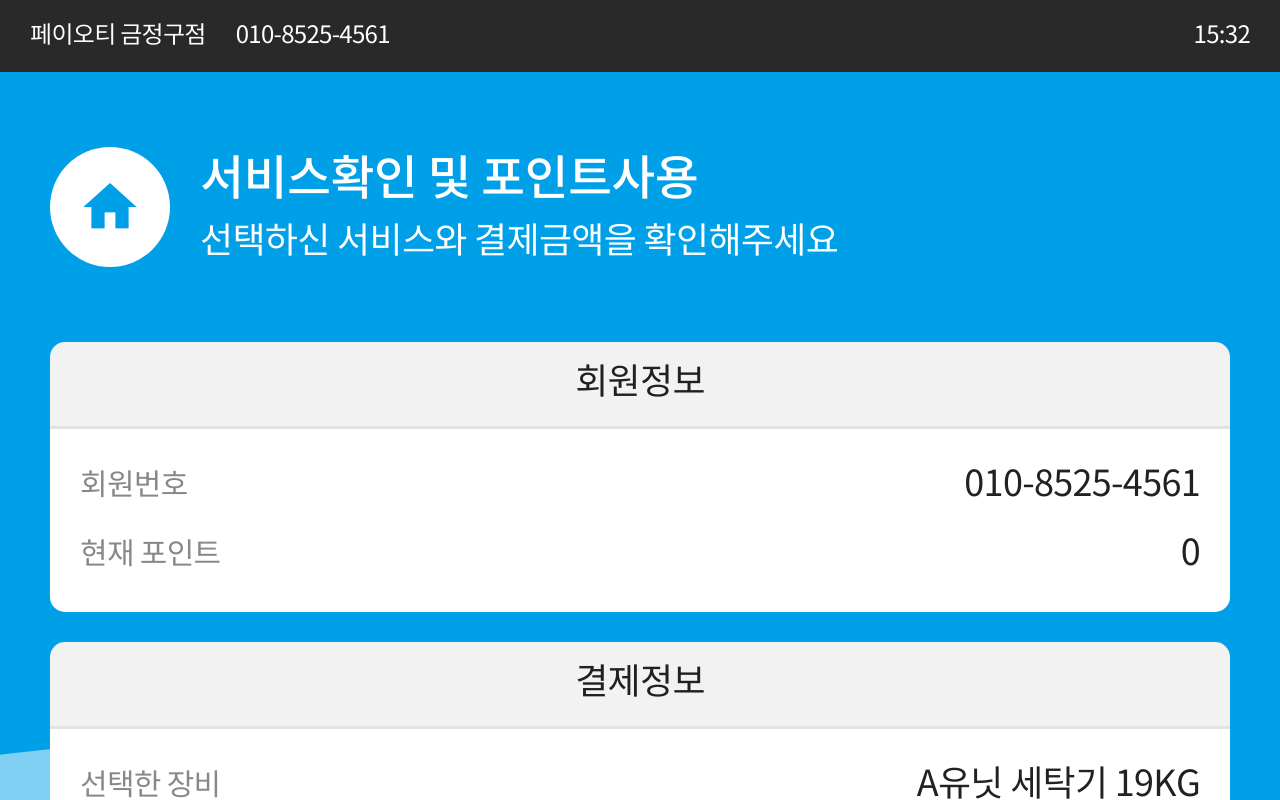
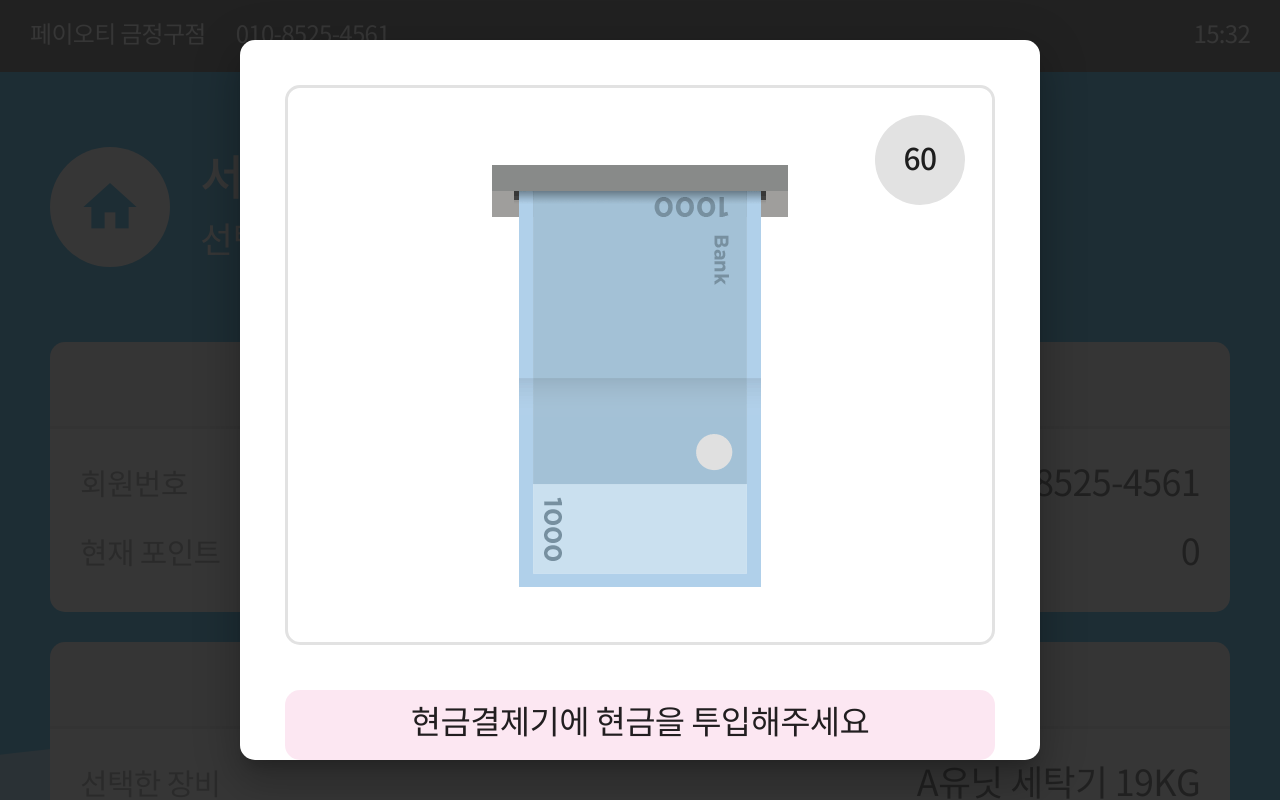
Before and after one commit to fermintz/theLaundry-kiosk, a Vue app: page /Detail in a window 1280 px wide. Shown: the top 800 px of the page. Built offline with nearby package versions, Linux system fonts and the light colour scheme.

Commit message:
credit모달추가

```diff
--- a/src/assets/css/global.scss
+++ b/src/assets/css/global.scss
@@ -77,4 +77,7 @@
 	}
 }
 
-.v-dialog{border-radius:15px;}
+.v-dialog{
+	border-radius:15px;
+	overflow:hidden;
+}
--- /dev/null
+++ b/src/components/credit-modal.vue
@@ -0,0 +1,151 @@
+<template>
+    <v-dialog
+        v-model="visible"
+        width="800"
+        overlay-opacity="0.9"
+    >
+        <div class="credit-modal">
+            <div class="guide-image">
+                <img src="@/assets/img/cash-animation.gif"> <!-- card-animation.gif -->
+            </div>
+            <div class="info-detail">
+                <p>현금결제기에 현금을 투입해주세요</p>
+                <dl class="price">
+                    <dt>결제예정금액</dt>
+                    <dd>
+                        <strong class="num">5,000</strong>
+                        <span>원</span>
+                    </dd>
+                </dl>
+                <dl class="push_price">
+                    <dt>삽입된 금액</dt>
+                    <dd>
+                        <strong class="num">0</strong>
+                        <span>원</span>
+                    </dd>
+                </dl>
+            </div>
+            <div class="divider"/>
+            <ul class="guide-text">
+                <li>※ 보안을 위해 60초 후 자동으로 종료됩니다</li>
+                <li>※ 초과 투입된 지폐는 반환되지 않습니다 주의해주세요</li>
+            </ul>
+            <div class="counter" >
+                <span>60</span>
+            </div>
+        </div> <!-- credit-modal -->
+    </v-dialog>
+</template>
+
+
+<script>
+export default {
+    data(){
+        return{
+            visible:true,
+        }
+    },
+    methods:{
+        open(value){
+            this.visible = value
+        }
+    }
+}
+</script>
+
+<style lang="scss" scoped>
+
+.credit-modal{
+    position:relative;
+    background:#fff;
+    font-size:36px;
+    font-family:'NotoSansKR';
+    padding:45px;
+    letter-spacing:-0.7px;
+
+    .guide-image{
+        background:#fff;
+        border:3px solid #e2e2e2;
+        min-height:560px;
+        margin-bottom:45px;
+        border-radius:15px;
+        overflow: hidden;
+        display:flex;
+        align-items: center;
+        justify-content: center;
+
+        image{height:100%;}
+    }
+
+    .info-detail{
+        p{
+            margin:0px;
+            padding:0px;
+            background:rgba(225,19,126,0.1);
+            text-align:center;
+            padding:10px;
+            margin-bottom:30px;
+            font-size:33px;
+            border-radius:15px;
+        }
+
+        dl{
+            display:flex;
+            justify-content: space-between;
+            align-items: center;;
+            margin-bottom:15px;
+            dt{font-size:30px;color:#888;}
+            dd{
+                strong{margin-right:15px}
+            }
+        }
+        dl:last-child{margin-bottom:0px;}
+
+        dl.push_price{
+            dd{
+                strong{
+                    color:#e1137e
+                }
+            }
+        }
+    }
+
+    .divider{
+        height:3px;
+        background:#e2e2e2;
+        margin:45px 0;
+    }
+
+    .guide-text{
+        margin-top:30px;
+        list-style: none;
+        padding:0px;
+
+        li{
+            font-size:27px;
+            color:#888;
+            margin-bottom:10px;
+        }
+        li:last-child{margin-bottom:0px;}
+    }
+
+    .counter{
+        position:absolute;
+        right:75px;
+        top:75px;
+
+        span{
+            display:flex;
+            justify-content: center;
+            align-items: center;
+            width:90px;
+            height:90px;
+            border-radius:50%;
+            background:#e2e2e2;
+            font-size:30px;
+            font-weight:500
+        }
+    }
+}
+
+</style>
--- a/src/views/Detail.vue
+++ b/src/views/Detail.vue
@@ -4,6 +4,7 @@
     title2="선택하신 서비스와 결제금액을 확인해주세요"
     next="complete"
   >
+    <CreditModal />
     <div class="detailView">
       <dl>
         <dt>회원정보</dt>
@@ -54,10 +55,11 @@
 
 <script>
 import SubLayout from '@/components/SubLayout.vue';
+import CreditModal from '@/components/credit-modal.vue';
 
 export default {
   components: {
-    SubLayout,
+    SubLayout, CreditModal
   },
 };
 </script>
```
Also changed, not shown: src/assets/img/card-animation.gif (added), src/assets/img/cash-animation.gif (added).
